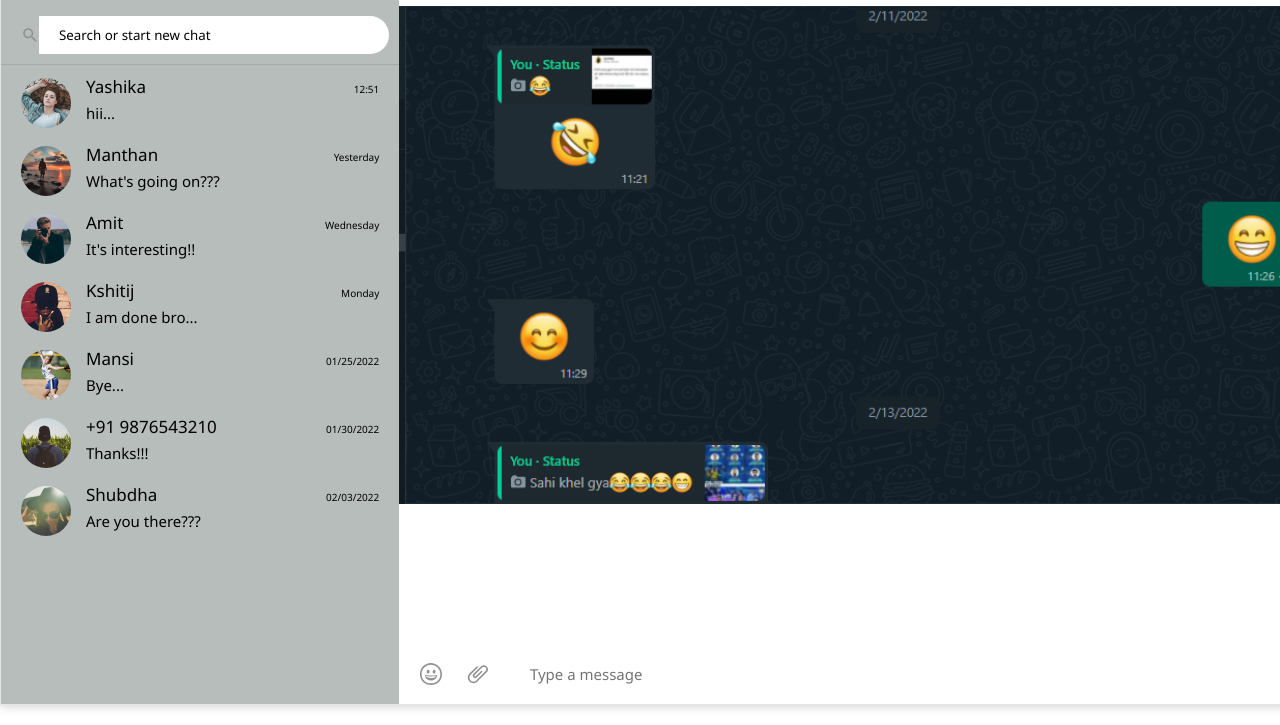
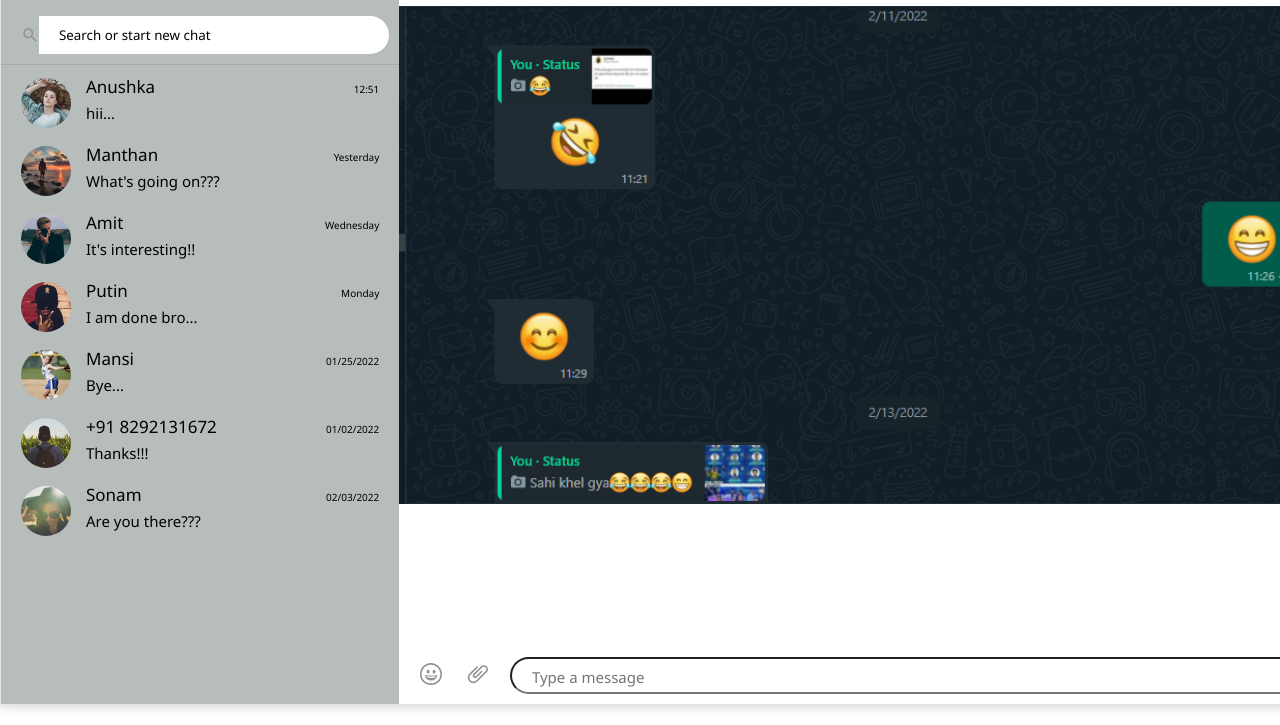
Before and after one commit to amitansh1234/whatsapp, a plain HTML site: page index.html in a window 1280 px wide. Shown: the part 75-800 px from the top of the page. Drawn offline with Linux system fonts and the light colour scheme.

Commit message:
my changes

```diff
--- a/index.html
+++ b/index.html
@@ -15,6 +15,9 @@
         <div class="bottom"></div>
         <div class="app">
             <div class="sidebar">
+
+                <!-- ye tmhara left me sbse upar ka 3 image lega ek left
+                3 right icon ka -->
                 <div class="sidebar-header">
                     <img src="images/me.jpg" />
                     <div class="sidebar-header-icons">
@@ -23,20 +26,32 @@
                         <img src="images/menu-icon.svg" />
                     </div>
                 </div>
+
+                <!-- ////////////////////////////////////////// -->
+                <!-- search icon left k liye  and search box k liye -->
+                <!--  -->
                 <div class="search-chat">
                     <div class="search-bar">
                         <img src="images/search-icon.svg" />
                         <input type="text" placeholder="Search or start new chat" />
                     </div>
                 </div>
+
+                <!--////////////////////////////////////////// -->
+
+
+
                 <div class="chats">
                     <div class="chat">
                         <div class="chat-left">
                             <img src="images/image7.jpg" />
                         </div>
                         <div class="chat-right">
+
+                            <!-- yashika  aur time 12.51 lene k liye
+                            chat-right -top class liye h -->
                             <div class="chat-right-top">
-                                <span class="contact-name">Yashika</span>
+                                <span class="contact-name">Anushka</span>
                                 <span class="chat-date">12:51</span>
                             </div>
                             <div class="chat-right-bottom">
@@ -44,8 +59,11 @@
                                     <span class="chat-message-typing">hii...</span>
                                 </div>
                             </div>
+
+
                         </div>
                     </div>
+
                     <div class="chat">
                         <div class="chat-left">
                             <img src="images/image1.jpg" />
@@ -84,7 +102,7 @@
                         </div>
                         <div class="chat-right">
                             <div class="chat-right-top">
-                                <span class="contact-name">Kshitij</span>
+                                <span class="contact-name">Putin</span>
                                 <span class="chat-date">Monday</span>
                             </div>
                             <div class="chat-right-bottom">
@@ -116,8 +134,8 @@
                         </div>
                         <div class="chat-right">
                             <div class="chat-right-top">
-                                <span class="contact-name">+91 9876543210</span>
-                                <span class="chat-date">01/30/2022</span>
+                                <span class="contact-name">+91 8292131672</span>
+                                <span class="chat-date">01/02/2022</span>
                             </div>
                             <div class="chat-right-bottom">
                                 <div class="chat-right-bottom-left">
@@ -132,9 +150,12 @@
                         </div>
                         <div class="chat-right">
                             <div class="chat-right-top">
-                                <span class="contact-name">Shubdha</span>
+                                <span class="contact-name">Sonam</span>
                                 <span class="chat-date">02/03/2022</span>
                             </div>
+
+
+
                             <div class="chat-right-bottom">
                                 <div class="chat-right-bottom-left">
                                     <span class="chat-message">Are you there???</span>
@@ -144,6 +165,11 @@
                     </div>
                 </div>
             </div>
+
+            <!-- same sab k liye ......................... -->
+
+
+
             <div class="main">
 
                 <div class="chat-window-header">
--- a/style.css
+++ b/style.css
@@ -238,12 +238,13 @@
 
   .type-message-bar-center input {
     width: 100%;
-    outline: none;
-    border: none;
-    padding: 1rem 1rem 1rem 2rem;
+    /* outline: none; */
+    /* border: none; */
+    padding: 1rem 1rem 0.5rem 2rem;
     flex: 1;
     border-radius: 2rem;
     font-family: "Segoe UI";
+    margin-bottom: 0%;
   }
 
   .type-message-bar-center input::-webkit-input-placeholder {
```
